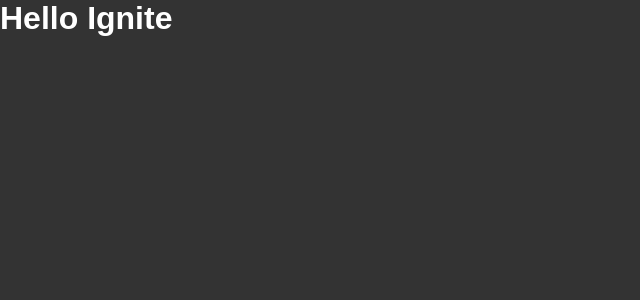
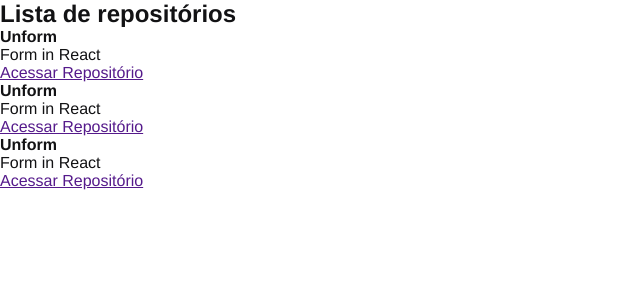
Before and after one commit to Tiesco789/rocketseat-ignite, a React app in the folder react/01-github-explorer/: page / in a window 1280 px wide. Shown: the top 300 px of the page, without its empty margins (0-640 px from the left). Built offline with nearby package versions, Linux system fonts and the light colour scheme.

Commit message:
Primeiro Componente

```diff
--- a/react/01-github-explorer/src/App.jsx
+++ b/react/01-github-explorer/src/App.jsx
@@ -1,5 +1,9 @@
+import { RepositoryList } from './components/RepositoryLIst'
+
 import './styles/global.scss'
 
 export function App() {
-  return <h1>Hello Ignite</h1>
+  return (
+    <RepositoryList />
+  )
 }
--- /dev/null
+++ b/react/01-github-explorer/src/components/RepositoryLIst.jsx
@@ -0,0 +1,36 @@
+export function RepositoryList() {
+  return (
+    <section className="repository_list">
+      <h1>Lista de repositórios</h1>
+
+      <ul>
+        <li>
+          <strong>Unform</strong>
+          <p>Form in React</p>
+
+          <a href="">
+            Acessar Repositório
+          </a>
+        </li>
+
+        <li>
+          <strong>Unform</strong>
+          <p>Form in React</p>
+
+          <a href="">
+            Acessar Repositório
+          </a>
+        </li>
+
+        <li>
+          <strong>Unform</strong>
+          <p>Form in React</p>
+
+          <a href="">
+            Acessar Repositório
+          </a>
+        </li>
+      </ul>
+    </section>
+  )
+}
--- a/react/01-github-explorer/src/styles/global.scss
+++ b/react/01-github-explorer/src/styles/global.scss
@@ -7,7 +7,6 @@
 }
 
 body {
-  font-family: Arial, Helvetica, sans-serif;
-  background-color: #333;
-  color: #FFF;
+  font: 16px "Helvetica Neue", Arial, sans-serif;
+  color: #121214;
 }
```
